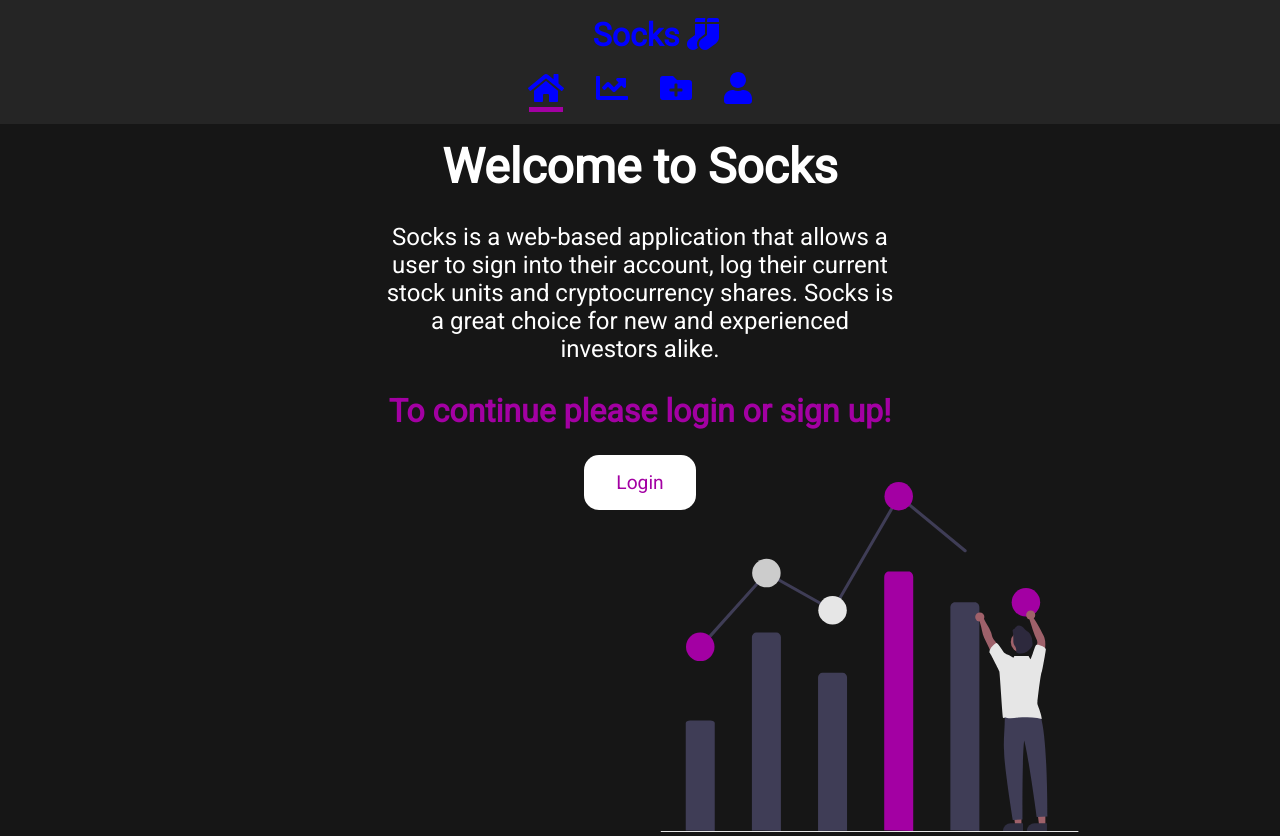
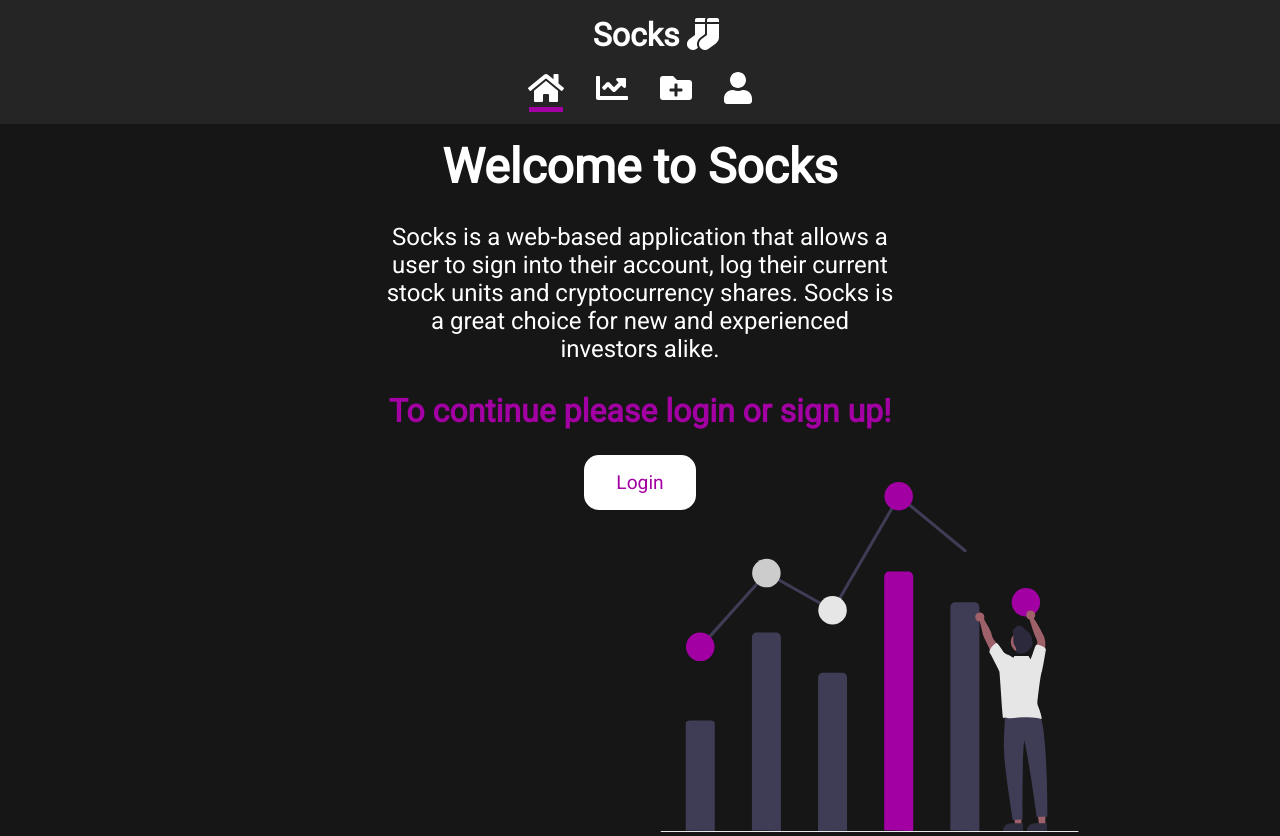
Before and after one commit to ashley-ag/Socks, a React (Create React App) app in the folder client/: page / in a window 1280 px wide. Built offline with nearby package versions, Linux system fonts and the light colour scheme; no server answers.

Commit message:
color navbar back to white

```diff
--- a/client/src/components/GlobalStyle.js
+++ b/client/src/components/GlobalStyle.js
@@ -13,7 +13,7 @@ body{
 }
 a{
     text-decoration: none;
-    color:blue;
+    color:white;
     transition: all ease 0.5s;
     &:hover{
         color: #a300a3;
--- a/client/src/components/Nav.js
+++ b/client/src/components/Nav.js
@@ -99,7 +99,7 @@ const StyledNav = styled.nav`
   li {
     padding-left: 2.5rem;
     padding-right: 2.5rem;
-    color: blue;
+    color: white;
     cursor: pointer;
     font-size: 2rem;
     position: relative;
```
